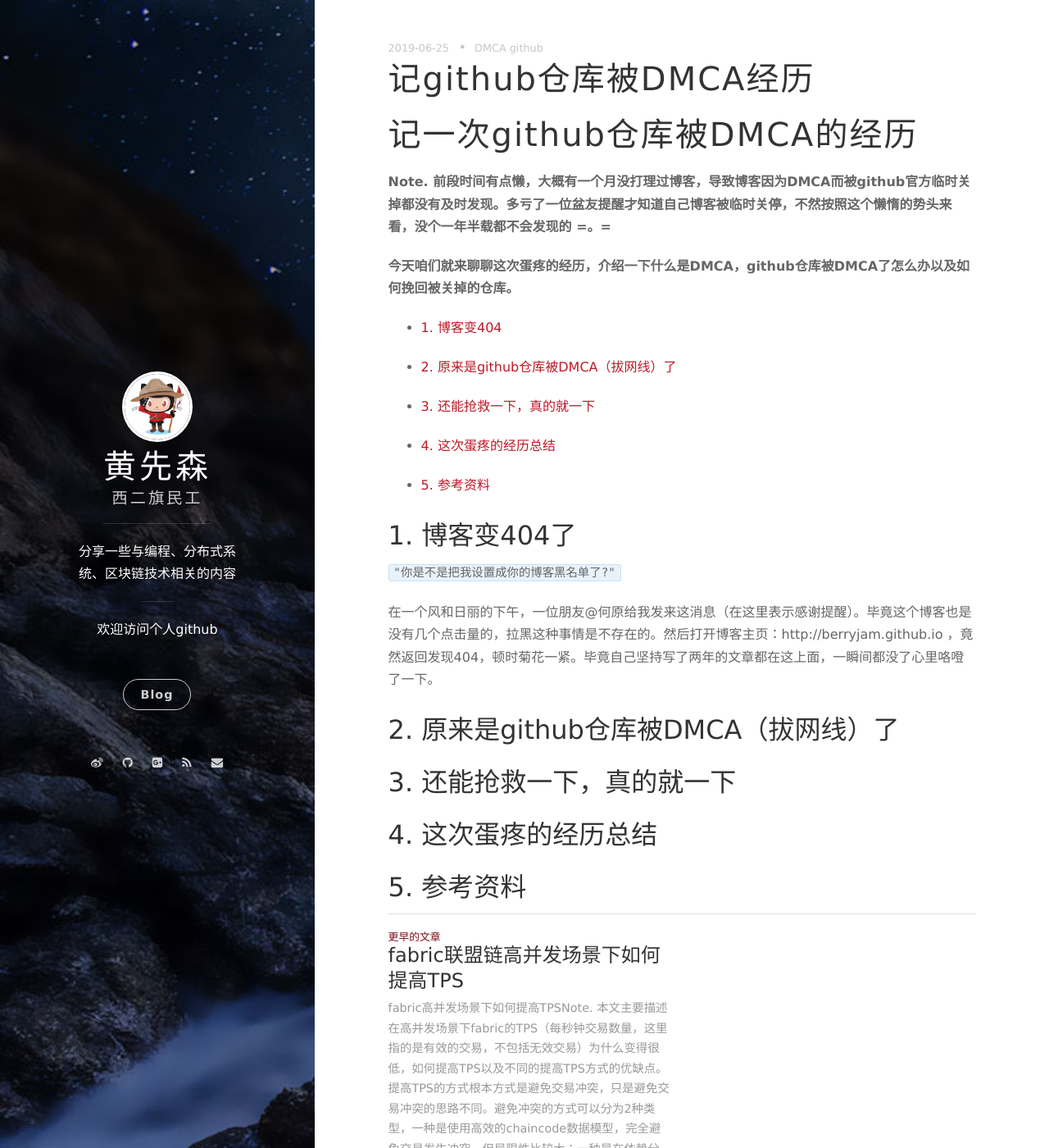
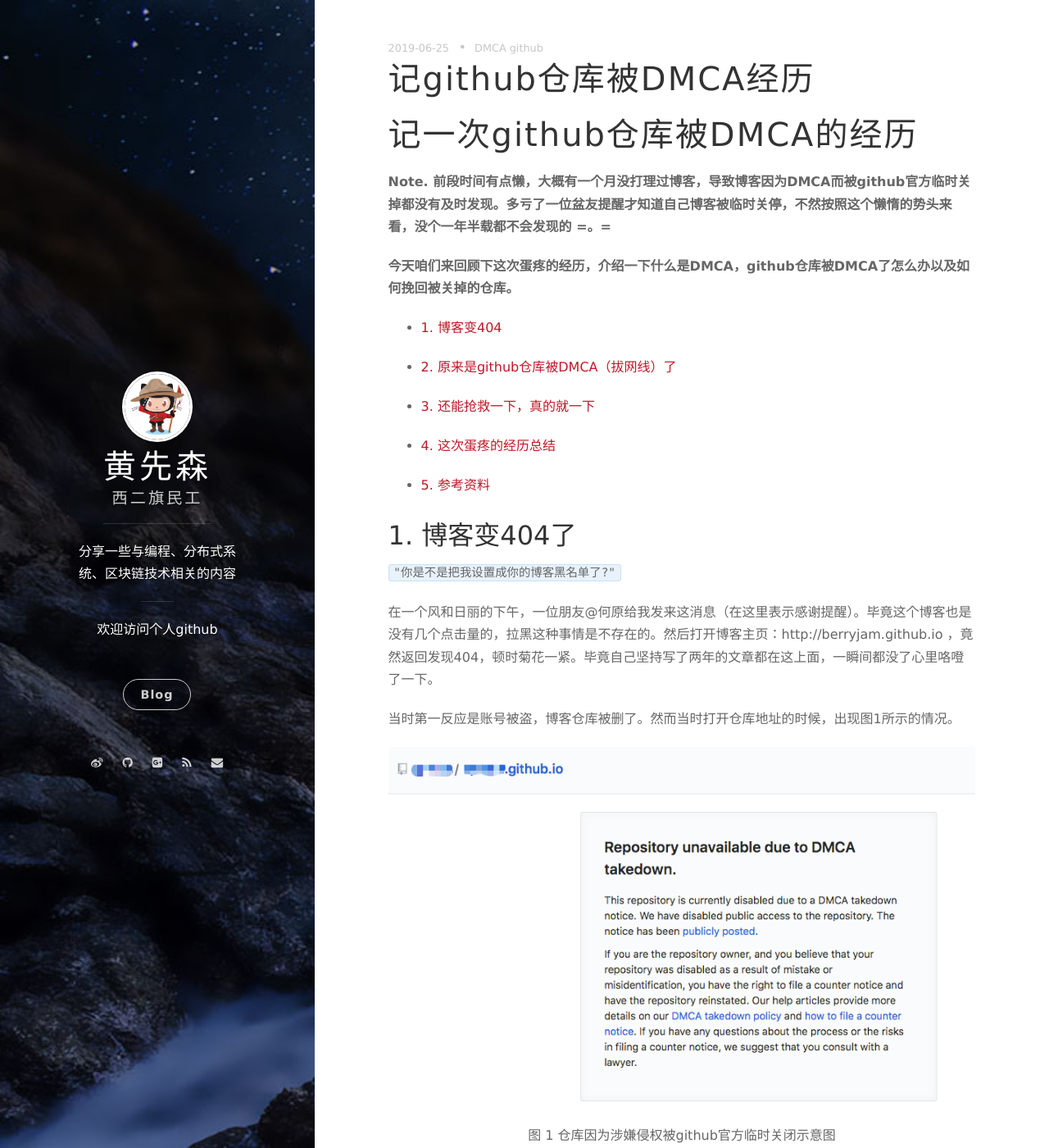
Before and after one commit to berryjam/berryjam.github.io, a Jekyll site: the page built from _posts/2019-06-25-记github仓库被DMCA经历.md, in a window 1280 px wide and 1400 px high. Shown: the whole window at 82% size. Built offline with Jekyll 4.4.1, drawn with Linux system fonts in a browser that asks for light colours; nearby versions of some CDN libraries; comment, search, counter and statistics services are not loaded.

Commit message:
Update 2019-06-25-记github仓库被DMCA经历.md

```diff
--- a/_posts/2019-06-25-记github仓库被DMCA经历.md
+++ b/_posts/2019-06-25-记github仓库被DMCA经历.md
@@ -10,7 +10,7 @@
 
 **Note. 前段时间有点懒，大概有一个月没打理过博客，导致博客因为DMCA而被github官方临时关掉都没有及时发现。多亏了一位盆友提醒才知道自己博客被临时关停，不然按照这个懒惰的势头来看，没个一年半载都不会发现的 =。=**
 
-**今天咱们就来聊聊这次蛋疼的经历，介绍一下什么是DMCA，github仓库被DMCA了怎么办以及如何挽回被关掉的仓库。**
+**今天咱们来回顾下这次蛋疼的经历，介绍一下什么是DMCA，github仓库被DMCA了怎么办以及如何挽回被关掉的仓库。**
 
 - [1. 博客变404](https://github.com/berryjam/berryjam.github.io/blob/master/_posts/2019-05-07-fabric%E8%81%94%E7%9B%9F%E9%93%BE%E9%AB%98%E5%B9%B6%E5%8F%91%E5%9C%BA%E6%99%AF%E4%B8%8B%E5%A6%82%E4%BD%95%E6%8F%90%E9%AB%98TPS.md#1-fabric%E9%AB%98%E5%B9%B6%E5%8F%91%E5%9C%BA%E6%99%AF%E4%B8%8B%E7%9A%84%E4%BA%A4%E6%98%93%E5%86%B2%E7%AA%81)
 
@@ -28,6 +28,15 @@
 
 在一个风和日丽的下午，一位朋友@何原给我发来这消息（在这里表示感谢提醒）。毕竟这个博客也是没有几个点击量的，拉黑这种事情是不存在的。然后打开博客主页：http://berryjam.github.io ，竟然返回发现404，顿时菊花一紧。毕竟自己坚持写了两年的文章都在这上面，一瞬间都没了心里咯噔了一下。
 
+当时第一反应是账号被盗，博客仓库被删了。然而当时打开仓库地址的时候，出现图1所示的情况。
+
+<div align="center">
+<img src="https://github.com/berryjam/berryjam.github.io/blob/master/image/2019-06-25/dmca-cut.png?raw=true" >
+</div>
+
+<p align="center">
+  <b>图 1 仓库因为涉嫌侵权被github官方临时关闭示意图</b><br>
+</p>
 
 ## 2. 原来是github仓库被DMCA（拔网线）了
 
@@ -37,8 +46,6 @@
 
 
 
-
-
 ## 4. 这次蛋疼的经历总结
 
 
```
